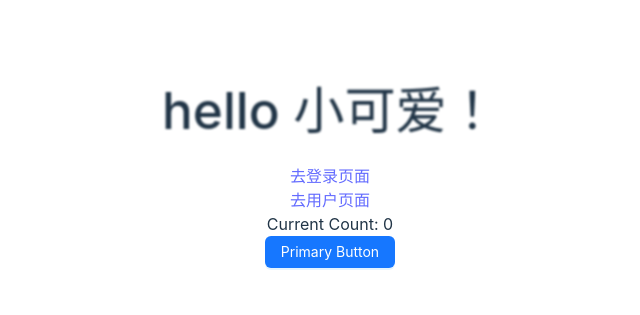
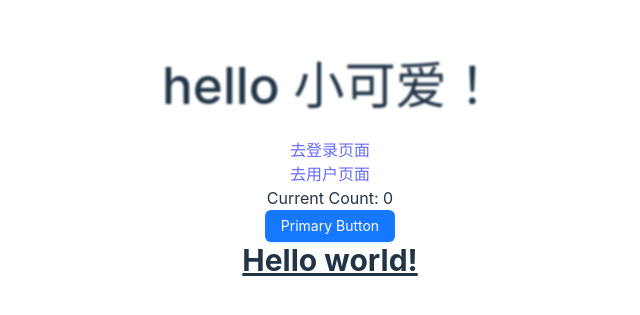
Before and after one commit to ly8529/vue-demo, a Vue app: page / in a window 1280 px wide. Shown: the part 225-540 px from the top of the page, without its empty margins (310-950 px from the left). Built offline with nearby package versions, Linux system fonts and the light colour scheme.

Commit message:
使用 tailwindcss

```diff
--- a/package.json
+++ b/package.json
@@ -24,9 +24,10 @@
 		"eslint-config-prettier": "^9.1.0",
 		"eslint-plugin-prettier": "^5.0.1",
 		"eslint-plugin-vue": "^9.19.2",
-		"postcss": "^8.1.0",
+		"postcss": "^8.4.32",
 		"prettier": "^3.1.1",
 		"sass": "^1.69.5",
+		"tailwindcss": "^3.3.6",
 		"terser": "^5.4.0",
 		"typescript": "^5.2.2",
 		"vite": "^5.0.0",
--- a/src/assets/styles/common.scss
+++ b/src/assets/styles/common.scss
@@ -1,3 +1,7 @@
+@tailwind base;
+@tailwind components;
+@tailwind utilities;
+
 :root {
     font-family: Inter, system-ui, Avenir, Helvetica, Arial, sans-serif;
     line-height: 1.5;
--- a/src/components/HelloWorld.vue
+++ b/src/components/HelloWorld.vue
@@ -5,6 +5,7 @@
 	<router-link to="/account">去用户页面</router-link>
 	<div>Current Count: {{ counter.count }}</div>
 	<a-button type="primary" @click="addBtn">Primary Button</a-button>
+	<h1 class="text-3xl font-bold underline">Hello world!</h1>
 </template>
 <script lang="ts" setup>
 import { useStore } from '@/stores/index'
--- /dev/null
+++ b/tailwind.config.js
@@ -0,0 +1,8 @@
+/** @type {import('tailwindcss').Config} */
+export default {
+	content: ['./index.html', './src/**/*.{vue,js,ts,jsx,tsx}'],
+	theme: {
+		extend: {},
+	},
+	plugins: [],
+}
```
Also changed, not shown: 2 other files (tests, documents, lock files or other folders).
